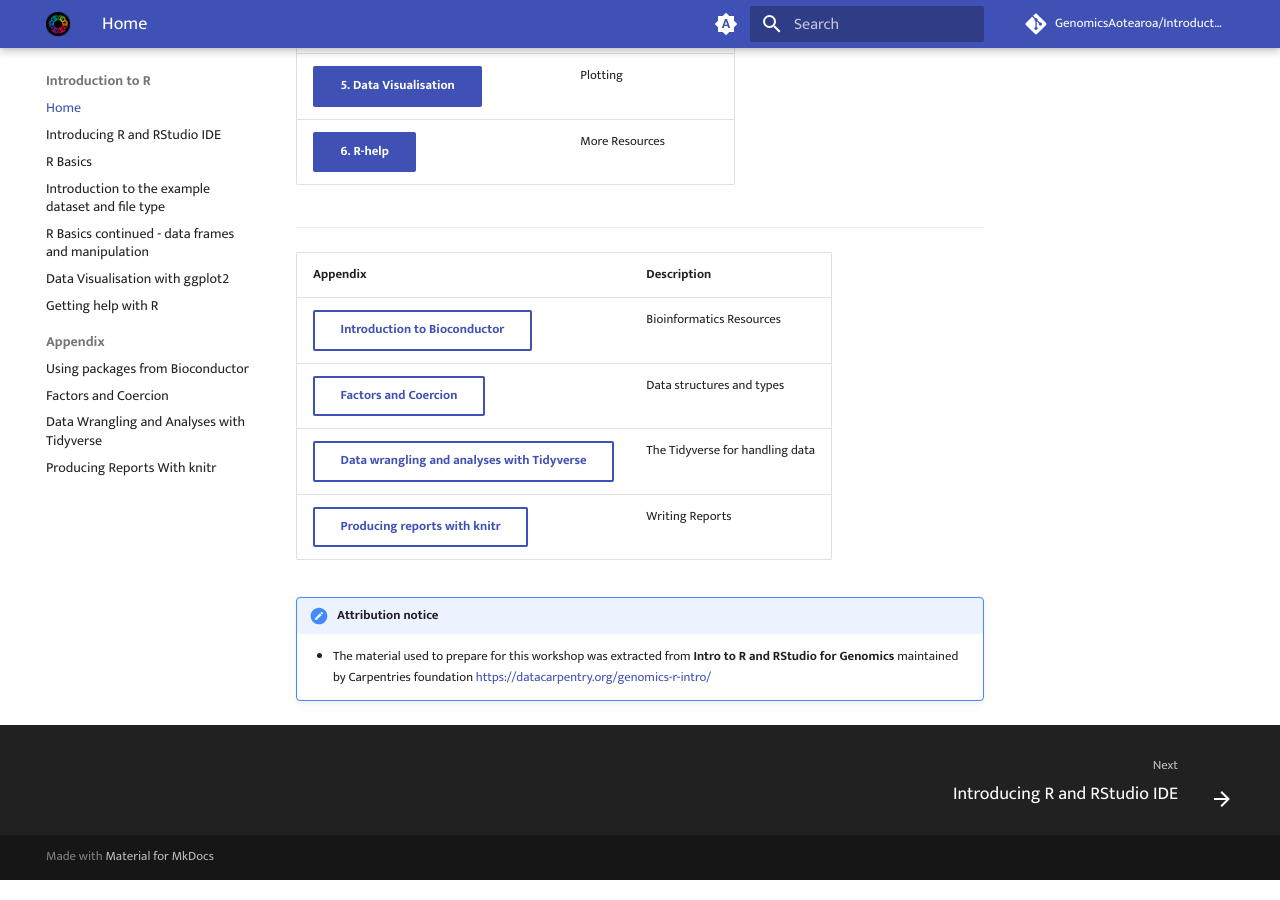
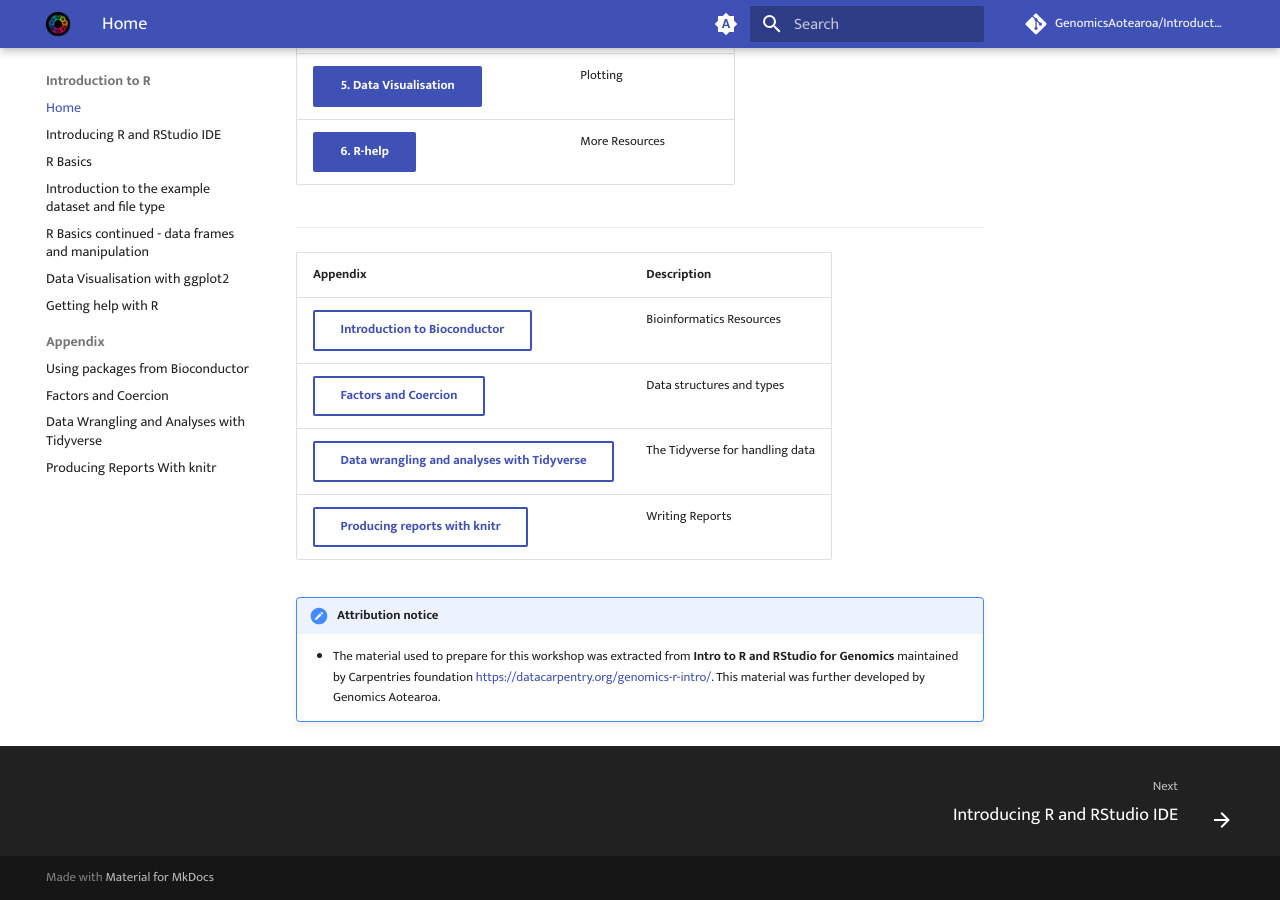
Before and after one commit to GenomicsAotearoa/Introduction-to-R, an MkDocs documentation site: the page built from docs/index.md, in a window 1280 px wide and 900 px high, scrolled down 725 px. Built offline with MkDocs 1.6.1 and Material for MkDocs 9.7.7, drawn with Linux system fonts in a browser that asks for light colours; comment, search, counter and statistics services are not loaded.

Commit message:
fix #29 fix #27

```diff
--- a/docs/index.md
+++ b/docs/index.md
@@ -42,4 +42,4 @@
 
 
 !!! note "Attribution notice"
-    - The material used to prepare for this workshop was extracted from **Intro to R and RStudio for Genomics** maintained by Carpentries foundation  https://datacarpentry.org/genomics-r-intro/
+    - The material used to prepare for this workshop was extracted from **Intro to R and RStudio for Genomics** maintained by Carpentries foundation  https://datacarpentry.org/genomics-r-intro/. This material was further developed by Genomics Aotearoa.
```
Also changed, not shown: docs/03-basics-dataframes-manipulation.md (+1 -1 lines).
